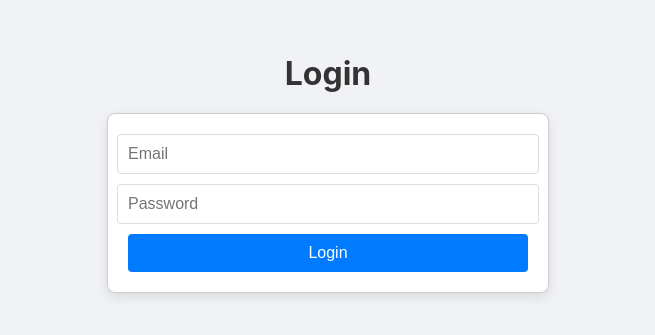
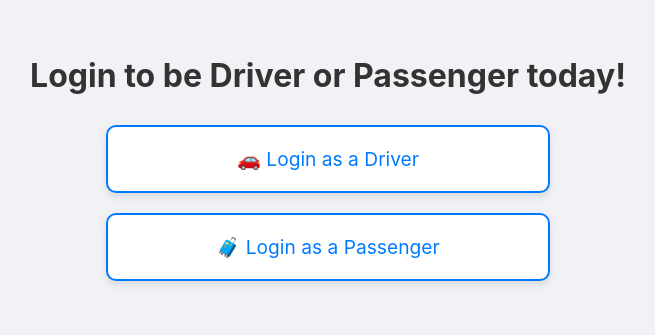
Before and after one commit to JacobPayne04/RideSafe-FrontEnd, a React (Create React App) app in the folder Frontend/client/: page /login in a window 1280 px wide. Shown: the part 237-572 px from the top of the page, without its empty margins (312-967 px from the left). Built offline with nearby package versions, Linux system fonts and the light colour scheme.

Commit message:
Added login landing page and updated login routes

```diff
--- a/Frontend/client/src/App.js
+++ b/Frontend/client/src/App.js
@@ -7,6 +7,7 @@ import AllDrivers from './Components/AllDrivers';
 import DriverShow1 from './Components/DriverShow1';
 import LoginDriver from './Components/LoginDriver';
 import RegisterDriverLandingPage from './Components/RegisterDriverLandingPage';
+import LoginLandingPage from './Components/LoginLandingPage';
 
 function App() {
   return (
@@ -14,7 +15,8 @@ function App() {
         <Route path="/test" element={<Test />} />
         <Route path="/driver/all" element={<AllDrivers />} />
         <Route path="/one/driver/:id" element={<DriverShow1 />} />
-        <Route path="/login" element={<LoginDriver />} />
+        <Route path="/login" element={<LoginLandingPage />} />
+        <Route path="/login/driver" element={<LoginDriver />} />
         <Route path="*" element={<AllDrivers />}/>
         <Route path="/" element={<RegisterDriverLandingPage />} />
       </Routes>
--- a/Frontend/client/src/Components/LoginDriver.jsx
+++ b/Frontend/client/src/Components/LoginDriver.jsx
@@ -5,19 +5,19 @@ import '../Styling/LoginDriver.css';
 
 const LoginDriver = () => {
   const navigate = useNavigate();
-  const [email, setEmail] = useState('');
+  const [Email, setEmail] = useState('');
   const [password, setPassword] = useState('');
   const [errorMsg, setErrorMsg] = useState('');
 
   const login = async (e) => {
     e.preventDefault();
 
-    if (!email || !password) {
+    if (!Email || !password) {
       setErrorMsg('Please enter both email and password.');
       return;
     }
 
-    const loginPayload = { email, password };
+    const loginPayload = { Email, password };
 
     try {
       const res = await axios.post('http://localhost:8080/login', loginPayload, {
@@ -26,7 +26,7 @@ const LoginDriver = () => {
       });
 
       if (res.data.message === 'Login successful') {
-        navigate('/drivers');
+        navigate('/driver/all');
       } else {
         setErrorMsg(res.data.message || 'Login failed. Please try again.');
       }
@@ -44,7 +44,7 @@ const LoginDriver = () => {
       <form onSubmit={login} className="login-form">
         <input
           type="email"
-          value={email}
+          value={Email}
           onChange={(e) => setEmail(e.target.value)}
           placeholder="Email"
           required
--- /dev/null
+++ b/Frontend/client/src/Components/LoginLandingPage.jsx
@@ -0,0 +1,31 @@
+import React, { useState } from 'react';
+import { useNavigate } from 'react-router-dom';
+import '../Styling/LoginLandingPage.css'
+
+
+const LoginLandingPage = () => {
+
+    const navigate = useNavigate();
+
+    const handleDriverLogin = () => {
+        navigate('/login/driver');
+    };
+
+    const handlePassengerLogin = () => {
+        navigate('/login/passenger');
+    };
+
+    return (
+        <div className="login-container">
+            <h1 className="login-header">Login to be Driver or Passenger today!</h1>
+            <div onClick={handleDriverLogin} className="login-card">
+                🚗 Login as a Driver
+            </div>
+            <div onClick={handlePassengerLogin} className="login-card">
+                🧳 Login as a Passenger
+            </div>
+        </div>
+    )
+}
+
+export default LoginLandingPage
--- /dev/null
+++ b/Frontend/client/src/Styling/LoginLandingPage.css
@@ -0,0 +1,41 @@
+/* Register.css */
+
+/* Main container */
+.login-container {
+    display: flex;
+    flex-direction: column;
+    align-items: center;
+    justify-content: center;
+    height: 100vh;
+    background-color: #f0f2f5;
+}
+
+/* Header styling */
+.login-header {
+    margin-bottom: 20px;
+    font-size: 2rem;
+    color: #333;
+}
+
+/* Card styling for login options */
+.login-card {
+    cursor: pointer;
+    padding: 20px;
+    width: 80%;
+    max-width: 400px;
+    text-align: center;
+    border: 2px solid #007bff;
+    border-radius: 10px;
+    margin: 10px 0;
+    background-color: #fff;
+    box-shadow: 0 4px 8px rgba(0, 0, 0, 0.1);
+    font-size: 1.2rem;
+    color: #007bff;
+    transition: transform 0.2s, box-shadow 0.2s;
+}
+
+/* Hover effect for the cards */
+.login-card:hover {
+    transform: scale(1.05);
+    box-shadow: 0 6px 12px rgba(0, 0, 0, 0.15);
+}
```
